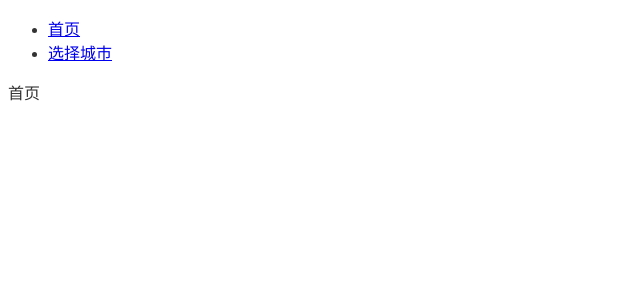
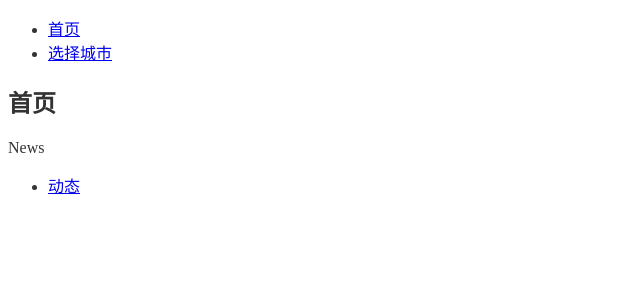
Before and after one commit to tangx/react-music-player, a React (Create React App) app: page /home/news in a window 1280 px wide. Shown: the top 300 px of the page, without its empty margins (0-640 px from the left). Built offline with nearby package versions, Linux system fonts and the light colour scheme; the HTML template or start-up script is replaced by a standard one.

Commit message:
2.2 嵌套路由

```diff
--- a/src/pages/Home/index.tsx
+++ b/src/pages/Home/index.tsx
@@ -1,7 +1,21 @@
 import React from 'react'
+import { Route, Link } from 'react-router-dom';
+import News from '../News';
 
 export default function Home() {
   return (
-    <div>首页</div>
+    <div>
+      <h2>首页</h2>
+
+      <div>
+        <Route path="/home/news" component={News} />
+      </div>
+
+      <div>
+        <ul>
+          <li><Link to="/home/news">动态</Link></li>
+        </ul>
+      </div>
+    </div>
   )
 }
--- /dev/null
+++ b/src/pages/News/index.tsx
@@ -0,0 +1,7 @@
+import React from 'react'
+
+export default function News() {
+  return (
+    <div>News</div>
+  )
+}
```
Also changed, not shown: 1 other file (tests, documents, lock files or other folders).
